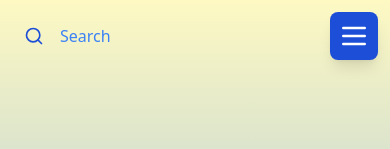
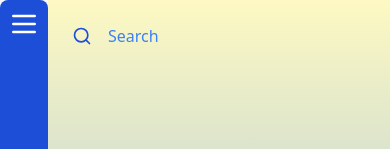
Before and after one commit to BarilChaton/LibTune, a React (Vite) app: page /around-you in a window 390 px wide. Shown: the top 149 px of the page. Built offline with nearby package versions, Linux system fonts and the light colour scheme; no server answers.

Commit message:
minor fixes

```diff
--- a/src/components/Sidebar.jsx
+++ b/src/components/Sidebar.jsx
@@ -37,13 +37,13 @@ const Sidebar = () => {
         <NavLinks />
       </div>
 
-      <div className="absolute md:hidden block top-3 right-3 bg-blue-700 rounded-lg p-2 shadow-lg">
+      <div className="md:hidden block right-3 bg-blue-700 rounded-lg p-2 shadow-lg">
         {mobileMenuOpen ? (
           <CgClose className="w-8 h-8 text-white" onClick={() => setMobileMenuOpen(false)} />
         ) : <HiOutlineMenu className="w-8 h-8 text-white" onClick={() => setMobileMenuOpen(true)} />}
       </div>
 
-      <div className={`absolute top-0 bg-blue-100 h-screen w-3/4 backdrop-blur-lg bg-opacity-10 z-10 p-6 md:hidden smooth-transition shadow-md outline-none ${mobileMenuOpen ? 'left-0' : '-left-full'}`}>
+      <div className={`absolute top-16 bg-blue-100 h-screen w-3/4 backdrop-blur-lg bg-opacity-10 z-10 p-6 md:hidden smooth-transition shadow-md outline-none ${mobileMenuOpen ? 'left-0' : '-left-full'}`}>
         <img src={logo} alt="Logo" className="w-full h-14 object-contain" />
         <NavLinks handleClick={() => setMobileMenuOpen(false)} />
       </div>
```
